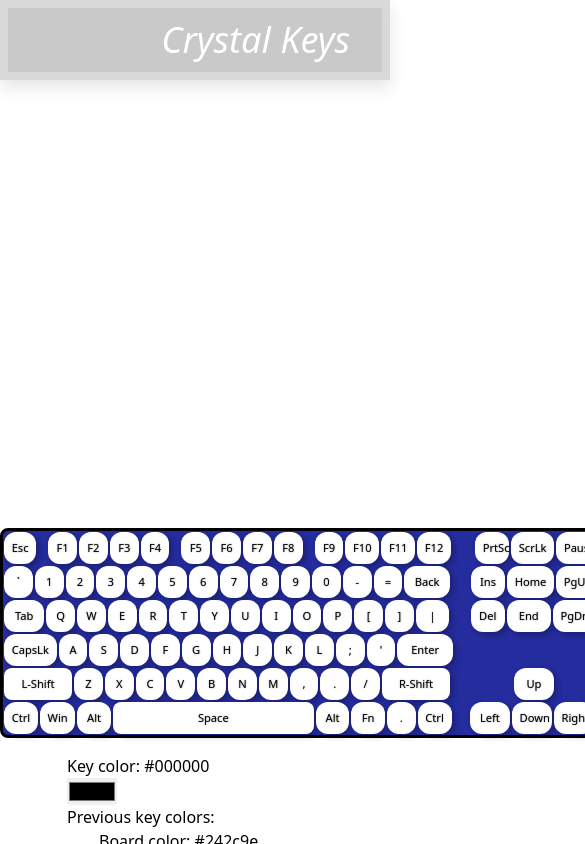
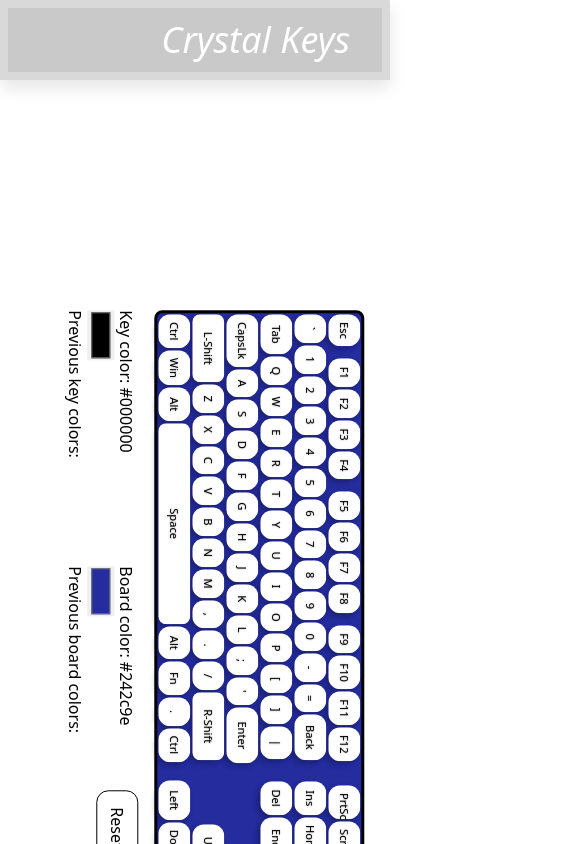
Before and after one commit to OblivionNoirV2/crystalkeys, a React (Create React App) app: page / in a window 390 px wide. Shown: the top 844 px of the page, 585 px wide, since content can reach past the window. Built offline with nearby package versions, Linux system fonts and the light colour scheme.

Commit message:
adjustments for mobile

```diff
--- a/src/App.tsx
+++ b/src/App.tsx
@@ -373,10 +373,12 @@ const Controls = () => {
   const [isRGB, setIsRGB] = useState(false);
   const [isDark, setIsDark] = useState(false);
   const rgb = hexToRgb(color);
+
   return (
-    <main className='flex flex-col m-auto justify-center mt-[28rem] lg:mt-4 '>
+    <main className='mt-64 rotate-90 md:rotate-0 flex flex-col m-auto justify-center md:mt-8 mb-4 lg:mt-4 '>
+
       <Keyboard selected_color={color} selected_board_color={boardColor} />
-      <div className='flex flex-col md:flex-row mx-auto
+      <div className='flex flex-row mx-auto
       mt-4 '>
         <div className='flex flex-col min-w-[14rem]'>
           <h1 className={
@@ -396,8 +398,12 @@ const Controls = () => {
           <h1 className={
             isDark ? "text-white" : "text-black"
           }>Previous key colors:</h1>
-          <ColorHistory colorHistory={prevColors} setColor={setColor}
-            isRGB={isRGB} isDarkMode={isDark} />
+          <ColorHistory
+            colorHistory={prevColors}
+            setColor={setColor}
+            isRGB={isRGB}
+            isDarkMode={isDark}
+          />
         </div>
         <div className='flex flex-col ml-8 min-w-[14rem]'>
           <h1 className={
```
